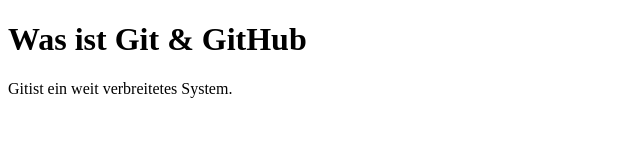
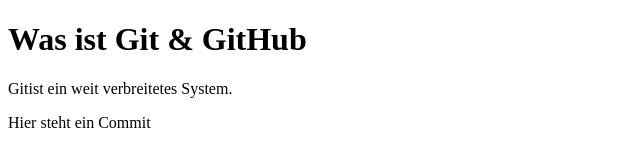
Before and after one commit to renehellmich/git_einfuehrung_2306, a plain HTML site: page index.html in a window 1280 px wide. Shown: the whole page, without its empty margins (0-640 px from the left). Drawn offline with Linux system fonts and the light colour scheme.

Commit message:
zweites p mit span eingefügt

```diff
--- a/index.html
+++ b/index.html
@@ -16,6 +16,9 @@
             <p>
                 <span>Git</span>ist ein weit verbreitetes System.
             </p>
+            <p>
+                <span>Hier steht ein Commit</span>
+            </p>
         </section>
     </main>
 </body>
```
